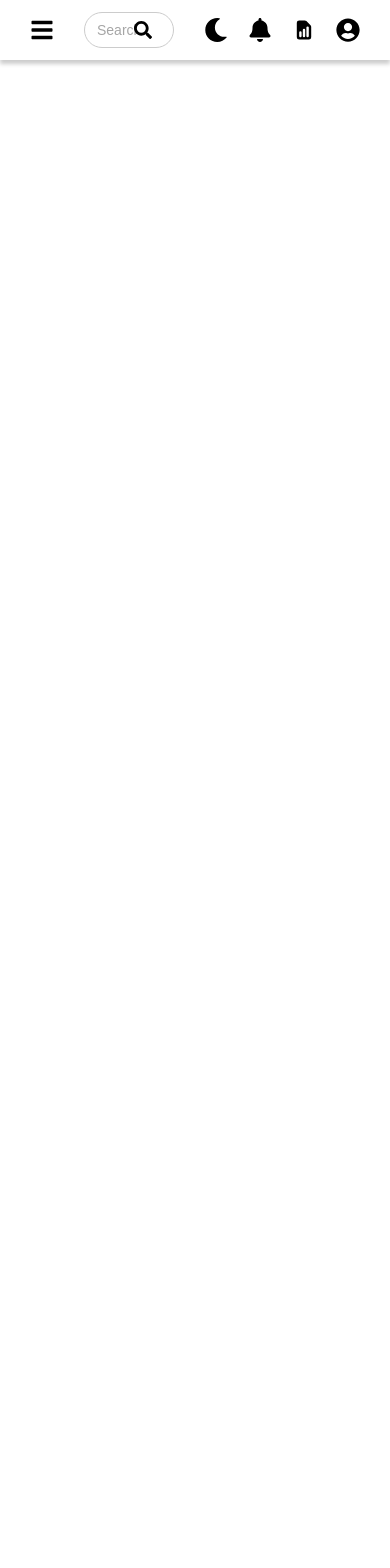
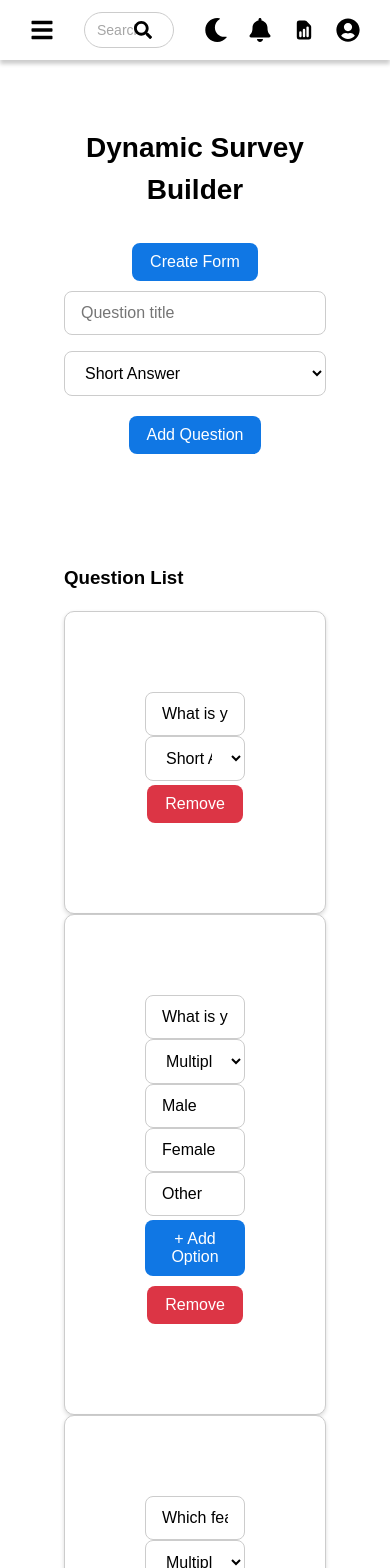
Before and after one commit to Pranshu316/Feedback-and-survey-, a React (Vite) app in the folder frontend/: page /surveyform in a window 390 px wide. Shown: the top 1568 px of the page. Before the commit the page ends 844 px from the top, so only its background shows below. Built offline with nearby package versions, Linux system fonts and the light colour scheme.

Commit message:
Survey form creation

```diff
--- a/frontend/src/components/SurveyForm/SurveyForm.css
+++ b/frontend/src/components/SurveyForm/SurveyForm.css
@@ -0,0 +1,144 @@
+/* SurveyForm.css */
+
+/* Apply theme variables */
+body {
+  background-color: var(--bg-color);
+  color: var(--text-color);
+  font-family: 'Segoe UI', Tahoma, Geneva, Verdana, sans-serif;
+  margin: 0;
+  padding: 0;
+}
+
+/* Container */
+.survey-form-container {
+  max-width: 900px;
+  margin: 40px auto;
+  padding: 6rem;
+  background-color: var(--card-bg);
+  color: var(--card-text);
+  border-radius: 16px;
+  box-shadow: 0 4px 16px var(--shadow-color);
+}
+
+/* Headings */
+.survey-heading {
+  text-align: center;
+  margin-bottom: 32px;
+  font-size: 28px;
+}
+
+/* Form Section */
+.survey-form {
+  display: flex;
+  flex-direction: column;
+  gap: 16px;
+  margin-bottom: 32px;
+}
+
+/* Shared input styling */
+.survey-input,
+.survey-textarea,
+select {
+  width: 100%;
+  padding: 12px 16px;
+  border: 1px solid var(--border-color);
+  border-radius: 8px;
+  background-color: var(--bg-color);
+  color: var(--text-color);
+  box-sizing: border-box;
+  font-size: 16px;
+}
+
+/* Textarea special styling */
+.survey-textarea {
+  min-height: 100px;
+  resize: vertical;
+}
+
+/* Button styling */
+.survey-button {
+  padding: 10px 18px;
+  font-size: 16px;
+  color: #fff;
+  background-color: var(--primary-color);
+  border: none;
+  border-radius: 8px;
+  cursor: pointer;
+  width: fit-content;
+  transition: background-color 0.3s;
+  margin-top: 4px;
+}
+
+.survey-button:hover {
+  background-color: blue,10% ;
+}
+
+/* Danger button override */
+.survey-button[style*="--danger-color"] {
+  background-color: var(--danger-color);
+}
+
+.survey-button[style*="--danger-color"]:hover {
+  background-color: darken(var(--danger-color), 10%);
+}
+
+/* Adjust Preview Container */
+.survey-preview {
+  margin-top: 2rem;
+  padding: 0.5rem;
+  background-color: var(--card-bg);
+  border-radius: 12px;
+  max-width: 960px;
+  width: 100%;
+  margin-left: auto;
+  margin-right: auto;
+  box-shadow: 0 4px 12px var(--shadow-color);
+  display: flex;
+  flex-direction: column;
+  gap: 1.5rem;
+  justify-content: center;
+
+}
+
+/* Each Question Box in Preview */
+.preview-block {
+  background-color: var(--card-bg);
+  padding: 5rem;
+  border: 1px solid var(--border-color);
+  border-radius: 10px;
+  box-shadow: 0 2px 4px var(--shadow-color);
+  width: 100%;
+  box-sizing: border-box;
+  margin-right: 100px;
+}
+
+/* Question Title */
+.preview-question {
+  font-weight: 600;
+  margin-bottom: 1rem;
+  font-size: 1.1rem;
+}
+
+/* Preview Heading */
+.survey-preview h3 {
+  text-align: center;
+  font-size: 1.6rem;
+  margin-bottom: 2rem;
+}
+
+/* Option styles */
+.survey-option {
+  display: flex;
+  align-items: center;
+  gap: 0.5rem;
+  margin: 8px 0;
+  font-size: 1rem;
+}
+
+/* Responsive Layout */
+@media (max-width: 768px) {
+  .survey-form-container,
+  .survey-preview {
+    padding: 4rem;
+  }
+}
--- a/frontend/src/components/SurveyForm/SurveyForm.jsx
+++ b/frontend/src/components/SurveyForm/SurveyForm.jsx
@@ -1,11 +1,205 @@
-import "./SurveyForm.css";
+import React, { useState } from 'react';
+import './SurveyForm.css';
 
-const SurveyForm = () =>{
+const SurveyForm = () => {
+  const [questions, setQuestions] = useState([
+    { id: 1, type: 'short', title: 'What is your name?' },
+    { id: 2, type: 'radio', title: 'What is your gender?', options: ['Male', 'Female', 'Other'] },
+    { id: 3, type: 'checkbox', title: 'Which features do you use?', options: ['Chat', 'Reports', 'Notifications'] },
+    { id: 4, type: 'paragraph', title: 'Any feedback?' }
+  ]);
 
+  const [newQuestion, setNewQuestion] = useState({ title: '', type: 'short', options: [''] });
+  const [formCreated, setFormCreated] = useState(false);
 
-    return(
+  const addQuestion = () => {
+    if (!newQuestion.title.trim()) return alert('Title is required');
+    setQuestions((prev) => [
+      ...prev,
+      {
+        ...newQuestion,
+        id: Date.now(),
+        options: newQuestion.type === 'short' || newQuestion.type === 'paragraph' ? [] : newQuestion.options
+      }
+    ]);
+    setNewQuestion({ title: '', type: 'short', options: [''] });
+  };
+
+  const updateOption = (index, value) => {
+    const updatedOptions = [...newQuestion.options];
+    updatedOptions[index] = value;
+    setNewQuestion((prev) => ({ ...prev, options: updatedOptions }));
+  };
+
+  const addOption = () => {
+    setNewQuestion((prev) => ({ ...prev, options: [...prev.options, ''] }));
+  };
+
+  const removeQuestion = (id) => {
+    setQuestions((prev) => prev.filter((q) => q.id !== id));
+  };
+
+  const handleQuestionChange = (id, field, value) => {
+    setQuestions((prev) =>
+      prev.map((q) =>
+        q.id === id
+          ? field === 'title'
+            ? { ...q, title: value }
+            : field === 'type'
+            ? { ...q, type: value, options: value === 'short' || value === 'paragraph' ? [] : [''] }
+            : q
+          : q
+      )
+    );
+  };
+
+  const handleOptionChange = (id, index, value) => {
+    setQuestions((prev) =>
+      prev.map((q) =>
+        q.id === id
+          ? { ...q, options: q.options.map((opt, i) => (i === index ? value : opt)) }
+          : q
+      )
+    );
+  };
+
+  const addOptionToQuestion = (id) => {
+    setQuestions((prev) =>
+      prev.map((q) =>
+        q.id === id ? { ...q, options: [...q.options, ''] } : q
+      )
+    );
+  };
+
+  const toggleForm = () => {
+    setFormCreated(!formCreated);
+  };
+
+  return (
+    <div className="survey-form-container">
+      <h2 className="survey-heading">Dynamic Survey Builder</h2>
+
+      {/* Button to create/view form */}
+      <div style={{ textAlign: 'right' }}>
+        <button className="survey-button" onClick={toggleForm}>
+          {formCreated ? 'Back to Editor' : 'Create Form'}
+        </button>
+      </div>
+
+      {/* Preview Mode */}
+      {formCreated ? (
+        <div className="survey-preview">
+          <h3>Survey Preview</h3>
+          {questions.map((q, index) => (
+            <div key={q.id} className="preview-block">
+              <div className="preview-question">{index + 1}. {q.title}</div>
+              {q.type === 'short' && <input className="survey-input" placeholder="Short answer..." />}
+              {q.type === 'paragraph' && <textarea className="survey-textarea" placeholder="Write here..." />}
+              {(q.type === 'radio' || q.type === 'checkbox') &&
+                q.options.map((opt, i) => (
+                  <label key={i} className="survey-option">
+                    <input type={q.type} name={`q${q.id}`} /> {opt}
+                  </label>
+                ))}
+            </div>
+          ))}
+        </div>
+      ) : (
         <>
+          {/* Add New Question Section */}
+          <div className="survey-form">
+            <input
+              className="survey-input"
+              placeholder="Question title"
+              value={newQuestion.title}
+              onChange={(e) => setNewQuestion({ ...newQuestion, title: e.target.value })}
+            />
+            <select
+              className="survey-input"
+              value={newQuestion.type}
+              onChange={(e) => setNewQuestion({ ...newQuestion, type: e.target.value, options: [''] })}
+            >
+              <option value="short">Short Answer</option>
+              <option value="paragraph">Paragraph</option>
+              <option value="radio">Multiple Choice (Single)</option>
+              <option value="checkbox">Multiple Choice (Multiple)</option>
+            </select>
+
+            {(newQuestion.type === 'radio' || newQuestion.type === 'checkbox') &&
+              newQuestion.options.map((opt, i) => (
+                <input
+                  key={i}
+                  className="survey-input"
+                  placeholder={`Option ${i + 1}`}
+                  value={opt}
+                  onChange={(e) => updateOption(i, e.target.value)}
+                />
+              ))}
+
+            {(newQuestion.type === 'radio' || newQuestion.type === 'checkbox') && (
+              <button className="survey-button" type="button" onClick={addOption}>
+                + Add Option
+              </button>
+            )}
+
+            <button className="survey-button" type="button" onClick={addQuestion}>
+              Add Question
+            </button>
+          </div>
+
+          {/* Question Editor Section */}
+          <div style={{ marginTop: 40 }}>
+            <h3>Question List</h3>
+            {questions.map((q) => (
+              <div key={q.id} className="preview-block">
+                <input
+                  className="survey-input"
+                  value={q.title}
+                  onChange={(e) => handleQuestionChange(q.id, 'title', e.target.value)}
+                />
+                <select
+                  className="survey-input"
+                  value={q.type}
+                  onChange={(e) => handleQuestionChange(q.id, 'type', e.target.value)}
+                >
+                  <option value="short">Short Answer</option>
+                  <option value="paragraph">Paragraph</option>
+                  <option value="radio">Multiple Choice (Single)</option>
+                  <option value="checkbox">Multiple Choice (Multiple)</option>
+                </select>
+
+                {(q.type === 'radio' || q.type === 'checkbox') &&
+                  q.options.map((opt, i) => (
+                    <input
+                      key={i}
+                      className="survey-input"
+                      value={opt}
+                      placeholder={`Option ${i + 1}`}
+                      onChange={(e) => handleOptionChange(q.id, i, e.target.value)}
+                    />
+                  ))}
+
+                {(q.type === 'radio' || q.type === 'checkbox') && (
+                  <button className="survey-button" type="button" onClick={() => addOptionToQuestion(q.id)}>
+                    + Add Option
+                  </button>
+                )}
+
+                <button
+                  className="survey-button"
+                  type="button"
+                  onClick={() => removeQuestion(q.id)}
+                  style={{ backgroundColor: 'var(--danger-color)' }}
+                >
+                  Remove
+                </button>
+              </div>
+            ))}
+          </div>
         </>
-    );
+      )}
+    </div>
+  );
 };
+
 export default SurveyForm;
--- a/frontend/src/variable.css
+++ b/frontend/src/variable.css
@@ -6,7 +6,7 @@
   --card-hover: #f5f5f5;
   --border-color: #ccc;
   --shadow-color: rgba(0, 0, 0, 0.15);
-  --primary-color: #007bff;
+  --primary-color: #1077e4;
   --success-color: #28a745;
   --danger-color: #dc3545;
   --text-dark: #212529;
```
